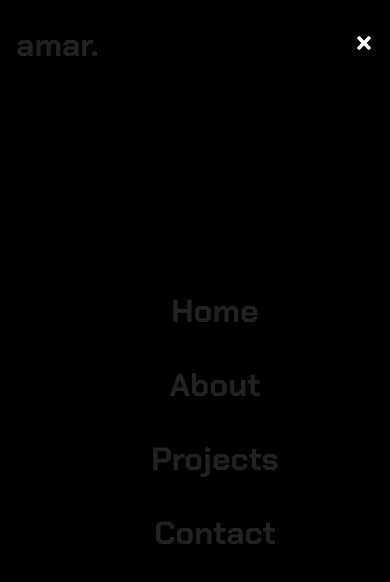
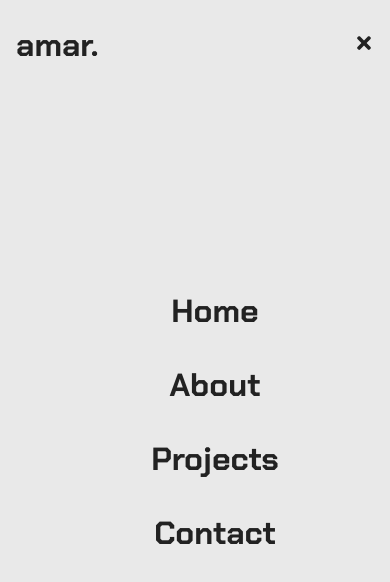
Before and after one commit to amarmurmu001/amar-portfolio, a React (Vite) app: page / in a window 390 px wide. Both pictures are taken after a click on the element 364 px from the left and 45 px from the top of the page. Shown: the top 582 px of the page. Built offline with nearby package versions, Linux system fonts and the light colour scheme.

Commit message:
updated nav

```diff
--- a/src/assets/components/navbar/Nav.css
+++ b/src/assets/components/navbar/Nav.css
@@ -9,7 +9,7 @@
   height: 90px;
 }
 .navbar-bg{
-  background-color: black;
+  background-color: #e9e9e9;
   transition: 0.5s;
 
 }
@@ -34,7 +34,7 @@ font-weight: bold;
     align-items: center;
     width: 100%;
     height: 100vh;
-    background: black;
+    background: #e9e9e9;
     position: absolute;
     top: 0;
     left: -100%;
--- a/src/assets/components/navbar/Nav.jsx
+++ b/src/assets/components/navbar/Nav.jsx
@@ -39,9 +39,9 @@ const Nav = () => {
       </ul>
       <div className="hamburger" onClick={handleClick}>
         {click ? (
-          <FaTimes size={20} style={{ color: "white" }} />
+          <FaTimes size={20} style={{ color: "#222222" }} />
         ) : (
-          <FaBars size={20} style={{ color: "white" }} />
+          <FaBars size={20} style={{ color: "#222222" }} />
         )}
       </div>
     </div>
```
